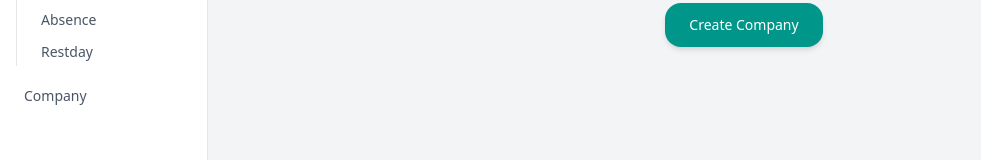
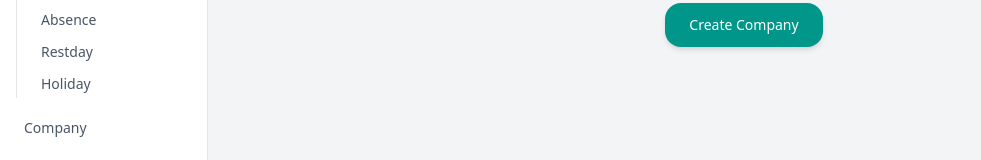
Before and after one commit to fullsuite-se/payroll-system-frontend, a React (Vite) app: page /dashboard in a window 1280 px wide. Shown: the part 461-621 px from the top of the page, without its empty margins (0-981 px from the left). Built offline with nearby package versions, Linux system fonts and the light colour scheme; no server answers; sample sign-in values are in the browser's storage.

Commit message:
feat: addd routing for holiday component

```diff
--- a/src/App.jsx
+++ b/src/App.jsx
@@ -25,6 +25,7 @@ import { OvertimeProvider } from "./contexts/OvertimeProvider"
 import { LeaveProvider } from "./contexts/LeaveProvider"
 import { AbsenceProvider } from "./contexts/AbsenceProvider"
 import { RestdayProvider } from "./contexts/RestdayProvider"
+import HolidayPage from "./pages/main/attendance/holiday/HolidayPage"
 
 function App() {
   return (
@@ -65,6 +66,7 @@ function App() {
                               <Route path="/attendance/leave" element={<LeavePage />} />
                               <Route path="/attendance/overtime" element={<OvertimePage />} />
                               <Route path="/attendance/restday" element={<RestdayPage />} />
+                              <Route path="/attendance/holiday" element={<HolidayPage />} />
                             </Route>
                           </Route>
                         </Routes>
--- a/src/components/Sidebar.component.jsx
+++ b/src/components/Sidebar.component.jsx
@@ -39,6 +39,7 @@ const Sidebar = () => {
                 { label: "Leave", path: "/attendance/leave" },
                 { label: "Absence", path: "/attendance/absence" },
                 { label: "Restday", path: "/attendance/restday" },
+                { label: "Holiday", path: "/attendance/holiday" },
             ],
         },
         {
```
